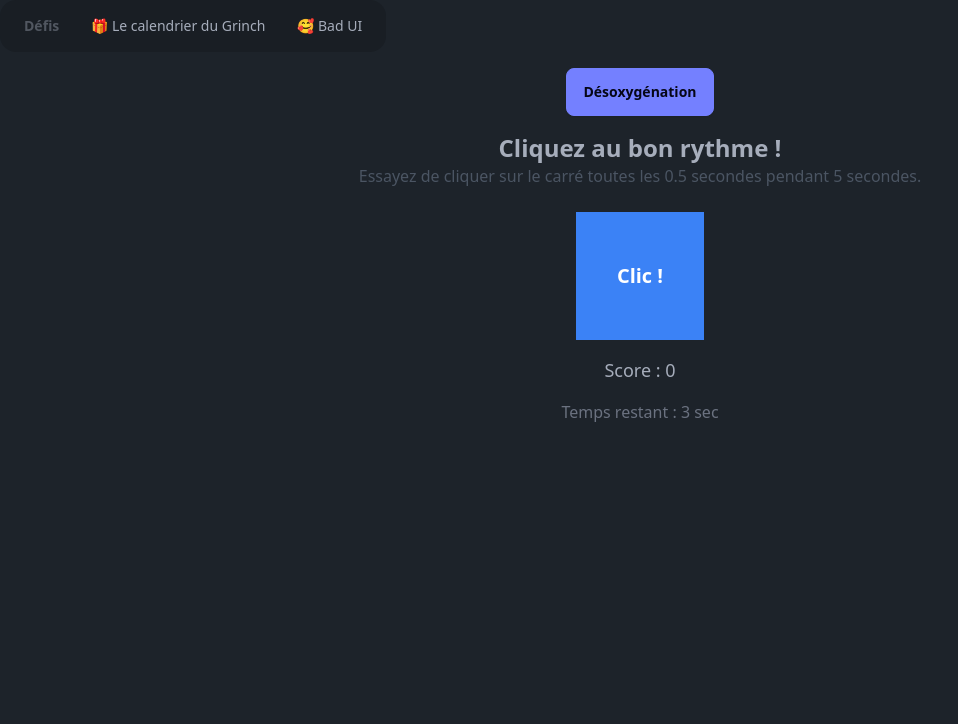
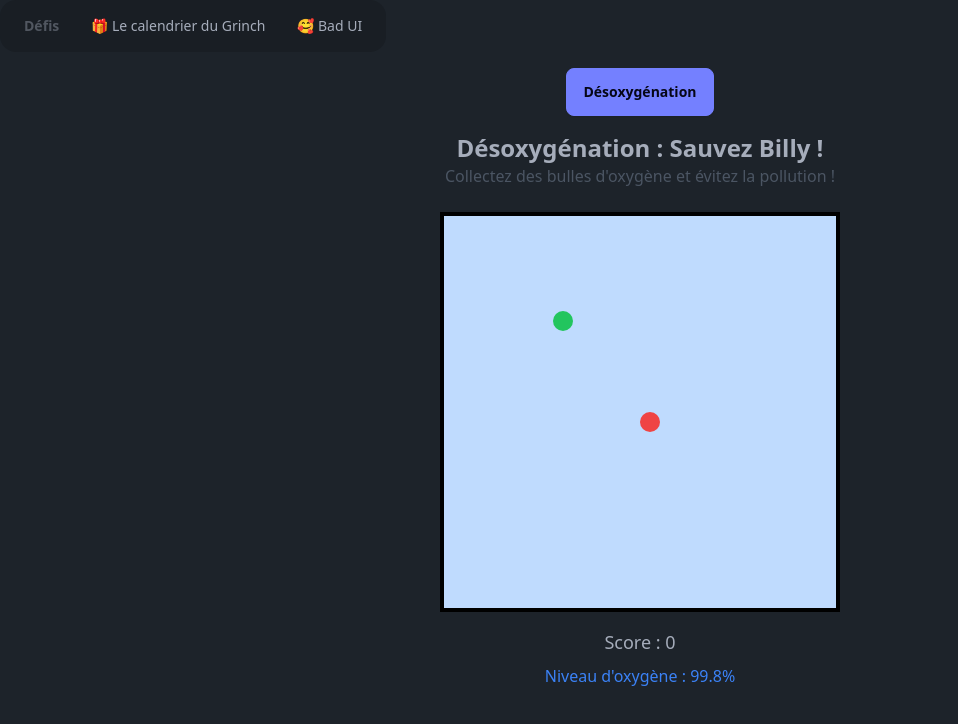
Before and after one commit to nuitit-2024-pas-de-nom/project, a Next.js app: page /heart/miniGame in a window 1280 px wide. Both pictures are taken after a click on the button "Commencer le jeu". Shown: the top 724 px of the page, without its empty margins (0-958 px from the left). Built offline with nearby package versions, Linux system fonts and the light colour scheme.

Commit message:
modif des jeux

```diff
--- a/app/(info)/heart/miniGame/page.tsx
+++ b/app/(info)/heart/miniGame/page.tsx
@@ -5,56 +5,116 @@ import Link from "next/link";
 
 export default function Page() {
   const [score, setScore] = useState(0);
+  const [oxygenLevel, setOxygenLevel] = useState(100); // Niveau d'oxygène de Billy
+  const [isPlaying, setIsPlaying] = useState(false);
   const [message, setMessage] = useState("");
-  const [isPlaying, setIsPlaying] = useState(false);
-  const [timeRemaining, setTimeRemaining] = useState(5); // Durée du jeu (en secondes)
-  const lastClickTime = useRef(0);
+  const [billyPosition, setBillyPosition] = useState({ x: 50, y: 50 }); // Position de Billy
 
-  const targetInterval = 500; // Temps cible entre les clics (en ms)
-  const tolerance = 200; // Tolérance sur le rythme (en ms)
+  const oxygenBubblePosition = useRef({ x: 0, y: 0 }); // Position de la bulle d'oxygène
+  const pollutionPositions = useRef([]); // Liste des positions de la pollution
+  const pollutionFrequency = useRef(3000); // Fréquence d'apparition de la pollution en ms
+  const timerRef = useRef(null);
+  const pollutionTimerRef = useRef(null);
 
+  const moveSpeed = 5; // Vitesse de mouvement de Billy
+
+  // Fonction pour démarrer le jeu
   const startGame = () => {
     setScore(0);
+    setOxygenLevel(100);
     setMessage("");
     setIsPlaying(true);
-    setTimeRemaining(5);
-    lastClickTime.current = 0;
 
-    // Décompte du temps
-    const timer = setInterval(() => {
-      setTimeRemaining((prev) => {
-        if (prev <= 1) {
-          clearInterval(timer);
-          setIsPlaying(false);
-          setMessage("Temps écoulé ! Score final : " + score);
-        }
-        return prev - 1;
-      });
+    // Réinitialiser la position de Billy
+    setBillyPosition({ x: 50, y: 50 });
+
+    // Définir la position initiale des bulles d'oxygène et de pollution
+    randomizePositions();
+
+    // Timer pour l'oxygène
+    timerRef.current = setInterval(() => {
+      if (oxygenLevel <= 0) {
+        setIsPlaying(false);
+        setMessage("Game Over! Vous avez épuisé tout l'oxygène.");
+        clearInterval(timerRef.current);
+        clearInterval(pollutionTimerRef.current);
+      } else {
+        setOxygenLevel((prev) => prev - 0.1); // L'oxygène diminue progressivement
+      }
     }, 1000);
+
+    // Timer pour ajouter de la pollution régulièrement
+    pollutionTimerRef.current = setInterval(() => {
+      addPollution();
+    }, pollutionFrequency.current);
   };
 
-  const handleClick = () => {
+  // Générer des positions aléatoires pour les bulles d'oxygène et la pollution
+  const randomizePositions = () => {
+    oxygenBubblePosition.current = { x: Math.random() * 100, y: Math.random() * 100 };
+  };
+
+  // Ajouter de la pollution
+  const addPollution = () => {
+    const newPollution = { x: Math.random() * 100, y: Math.random() * 100 };
+    pollutionPositions.current.push(newPollution);
+    if (pollutionPositions.current.length > 10) {
+      pollutionPositions.current.shift(); // Limiter le nombre de pollutions visibles à 10
+    }
+  };
+
+  // Gérer les déplacements de Billy avec les touches directionnelles
+  const moveBilly = (direction) => {
     if (!isPlaying) return;
 
-    const now = Date.now();
-    if (lastClickTime.current === 0) {
-      lastClickTime.current = now;
-      setScore(score + 1);
-    } else {
-      const interval = now - lastClickTime.current;
+    setBillyPosition((prev) => {
+      let newX = prev.x;
+      let newY = prev.y;
+
+      if (direction === "left" && newX > 0) newX -= moveSpeed;
+      if (direction === "right" && newX < 100) newX += moveSpeed;
+      if (direction === "up" && newY > 0) newY -= moveSpeed;
+      if (direction === "down" && newY < 100) newY += moveSpeed;
+
+      // Vérifier si Billy a touché la bulle d'oxygène
       if (
-        interval >= targetInterval - tolerance &&
-        interval <= targetInterval + tolerance
+        Math.abs(newX - oxygenBubblePosition.current.x) < 5 &&
+        Math.abs(newY - oxygenBubblePosition.current.y) < 5
       ) {
-        setScore(score + 1);
-        setMessage("Bon rythme !");
-      } else {
-        setMessage("Trop rapide ou trop lent !");
-        setIsPlaying(false);
+        setScore((prev) => prev + 1);
+        setOxygenLevel((prev) => Math.min(prev + 5, 100)); // Regénère un peu d'oxygène
+        randomizePositions(); // Générer une nouvelle position pour la bulle d'oxygène
       }
-      lastClickTime.current = now;
-    }
+
+      // Vérifier si Billy a touché la pollution
+      pollutionPositions.current.forEach((pollution) => {
+        if (
+          Math.abs(newX - pollution.x) < 5 &&
+          Math.abs(newY - pollution.y) < 5
+        ) {
+          setOxygenLevel((prev) => Math.max(prev - 10, 0)); // Perdre de l'oxygène si on touche la pollution
+        }
+      });
+
+      return { x: newX, y: newY };
+    });
   };
+
+  useEffect(() => {
+    // Ajouter un écouteur d'événements pour les touches directionnelles
+    const handleKeyDown = (e) => {
+      if (e.key === "ArrowLeft") moveBilly("left");
+      if (e.key === "ArrowRight") moveBilly("right");
+      if (e.key === "ArrowUp") moveBilly("up");
+      if (e.key === "ArrowDown") moveBilly("down");
+    };
+
+    window.addEventListener("keydown", handleKeyDown);
+
+    return () => {
+      window.removeEventListener("keydown", handleKeyDown);
+    };
+  }, [isPlaying]);
 
   return (
     <div className="p-4 flex flex-col items-center">
@@ -62,11 +122,8 @@ export default function Page() {
         Désoxygénation
       </Link>
 
-      <h1 className="text-2xl font-bold">Cliquez au bon rythme !</h1>
-      <p className="text-gray-600">
-        Essayez de cliquer sur le carré toutes les 0.5 secondes pendant 5
-        secondes.
-      </p>
+      <h1 className="text-2xl font-bold">Désoxygénation : Sauvez Billy !</h1>
+      <p className="text-gray-600">Collectez des bulles d'oxygène et évitez la pollution !</p>
 
       {!isPlaying && (
         <button
@@ -79,19 +136,38 @@ export default function Page() {
 
       {isPlaying && (
         <div
-          onClick={handleClick}
-          className="bg-blue-500 w-32 h-32 mt-6 flex items-center justify-center text-white text-xl font-bold cursor-pointer"
+          className="relative w-[400px] h-[400px] bg-blue-200 border-4 border-black mt-6"
         >
-          Clic !
+          <div
+            className="absolute bg-red-500 w-5 h-5 rounded-full"
+            style={{
+              top: `${billyPosition.y}%`,
+              left: `${billyPosition.x}%`,
+            }}
+          ></div>
+          <div
+            className="absolute bg-green-500 w-5 h-5 rounded-full"
+            style={{
+              top: `${oxygenBubblePosition.current.y}%`,
+              left: `${oxygenBubblePosition.current.x}%`,
+            }}
+          ></div>
+          {pollutionPositions.current.map((pollution, index) => (
+            <div
+              key={index}
+              className="absolute bg-gray-500 w-5 h-5 rounded-full"
+              style={{
+                top: `${pollution.y}%`,
+                left: `${pollution.x}%`,
+              }}
+            ></div>
+          ))}
         </div>
       )}
 
       <p className="text-lg mt-4">Score : {score}</p>
+      <p className="text-blue-500 mt-2">Niveau d'oxygène : {oxygenLevel.toFixed(1)}%</p>
       <p className="text-red-500 mt-2">{message}</p>
-
-      <p className="text-gray-500 mt-2">
-        Temps restant : {isPlaying ? timeRemaining : 0} sec
-      </p>
     </div>
   );
 }
```
